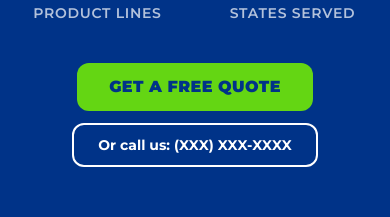
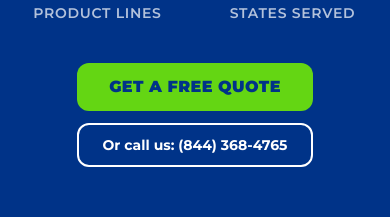
Before and after one commit to Landing-Pages-Websites/go-green-synturf-landing, a Next.js app: page / in a window 390 px wide. Shown: the part 1600-1817 px from the top of the page. Built offline with nearby package versions, Linux system fonts and the light colour scheme.

Commit message:
[MEG-27] Replace placeholder phone with real Go Green Synturf number (844) 368-4765
Sourced from gogreensynturf.com/contact/

Co-Authored-By: Paperclip <noreply@paperclip.ing>

```diff
--- a/src/app/page.tsx
+++ b/src/app/page.tsx
@@ -7,9 +7,8 @@ import { useMegaLeadForm } from "@/hooks/useMegaLeadForm";
 import { QueryParamPersistence } from "@/components/QueryParamPersistence";
 import { Reveal } from "@/components/Reveal";
 
-// CTM phone placeholder — replace with actual CTM number when confirmed
-const PHONE = "(XXX) XXX-XXXX"; // TODO: Replace with CTM tracking number
-const PHONE_HREF = "tel:+10000000000"; // TODO: Replace with CTM tracking number
+const PHONE = "(844) 368-4765";
+const PHONE_HREF = "tel:8443684765";
 
 function formatPhone(value: string): string {
   const digits = value.replace(/\D/g, "").slice(0, 10);
```
